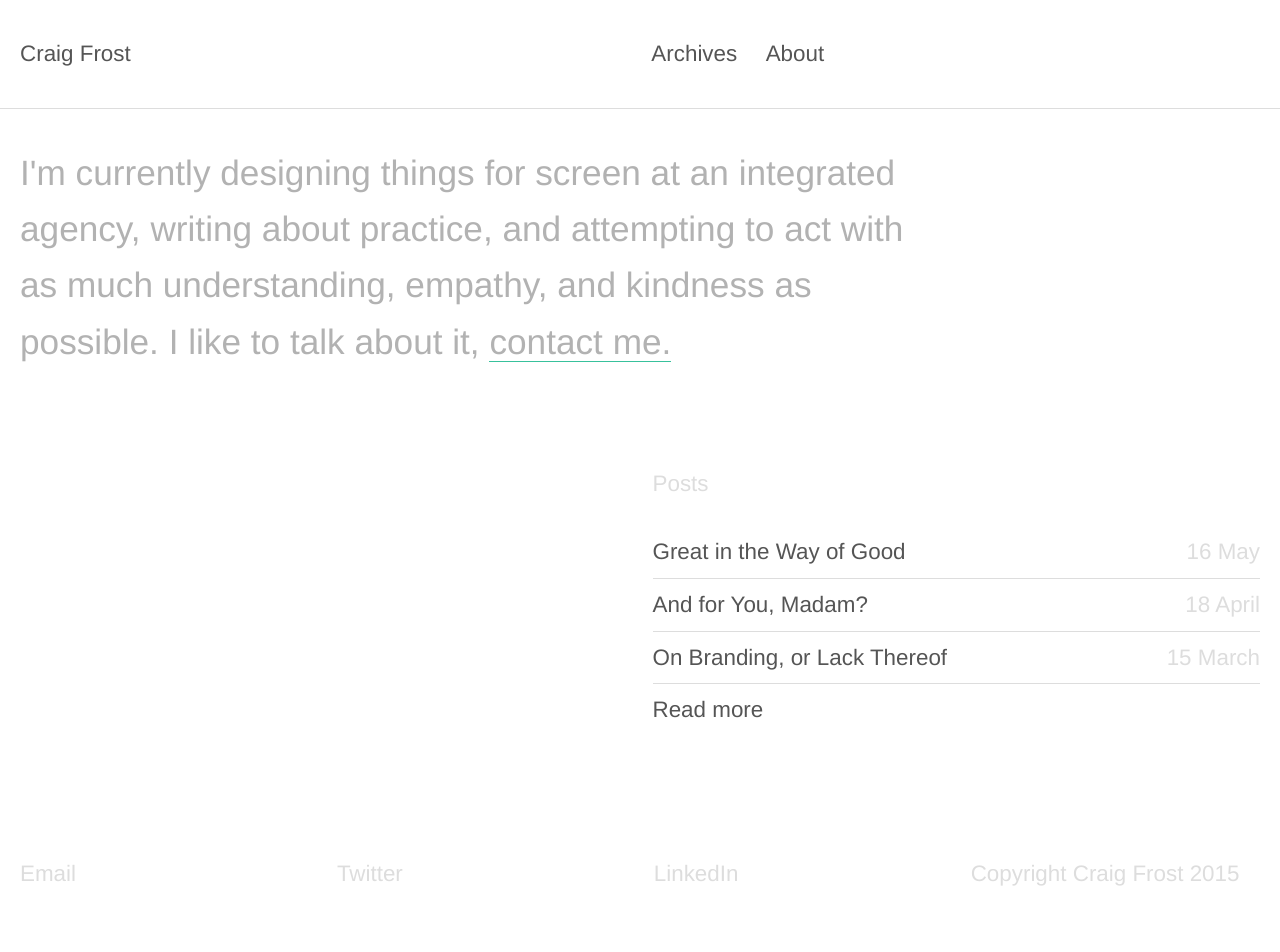
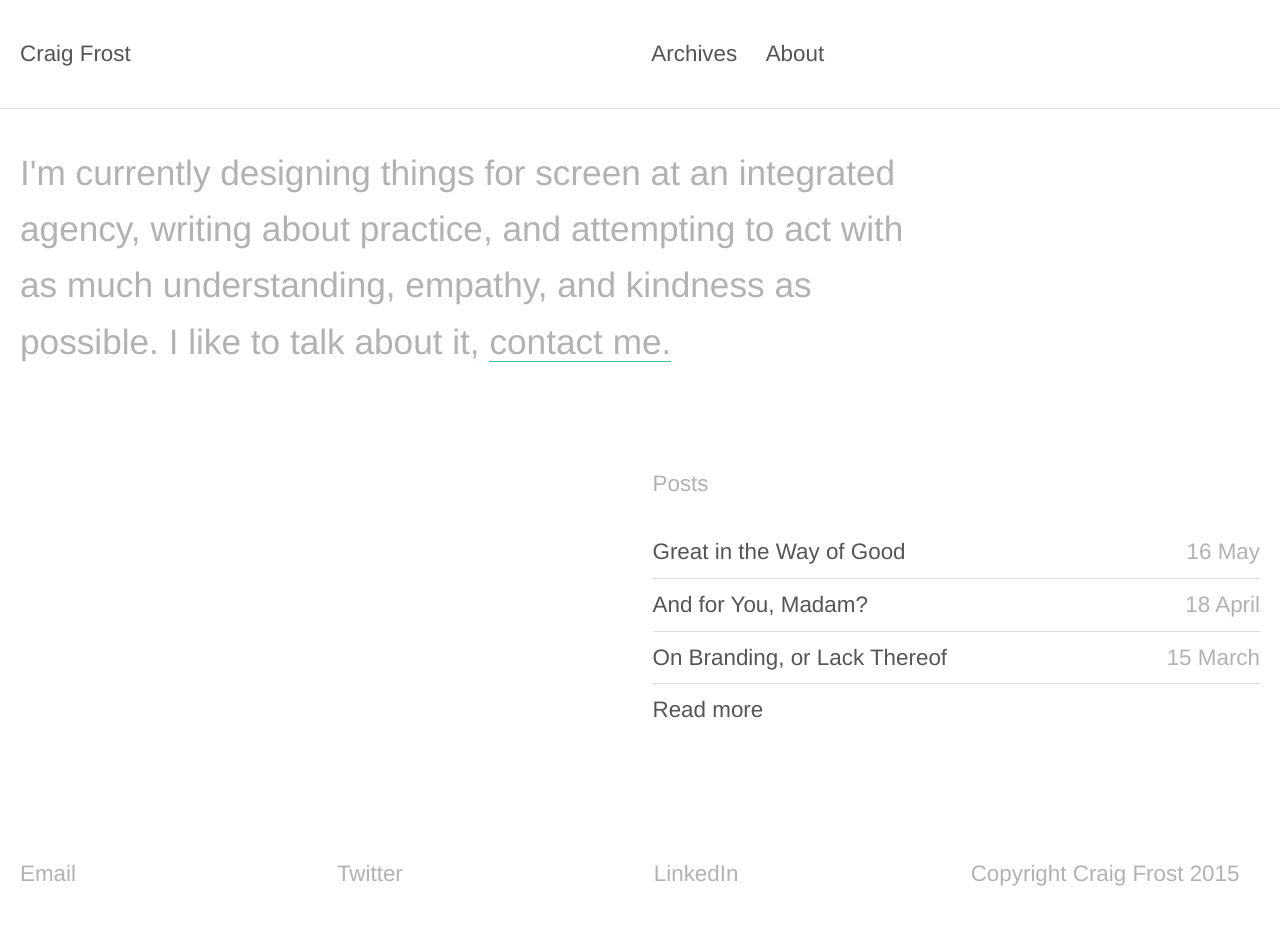
Before and after one commit to craigthomasfrost/cfdesigner.github.io, a Jekyll site: the page built from index.html, in a window 1280 px wide. Built offline with Jekyll 4.4.1, drawn with Linux system fonts in a browser that asks for light colours; nearby versions of some CDN libraries.

Commit message:
change meta text color

```diff
--- a/_sass/_styles.scss
+++ b/_sass/_styles.scss
@@ -53,7 +53,7 @@
     }
     p {
         font-size: 1.4rem;
-        color: #dddddd;
+        color: #b2b2b2;
     }
 }
 
@@ -61,7 +61,7 @@
     position: absolute;
     top: .5rem;
     right: 0;
-    color: #dddddd;
+    color: #b2b2b2;
 }
 
 .post-content {
@@ -79,7 +79,7 @@
 .primary-footer {
     @extend %island--large;
     font-size: 1.4rem;
-    color: #dddddd;
+    color: #b2b2b2;
     a {
         border: none;
     }
```
